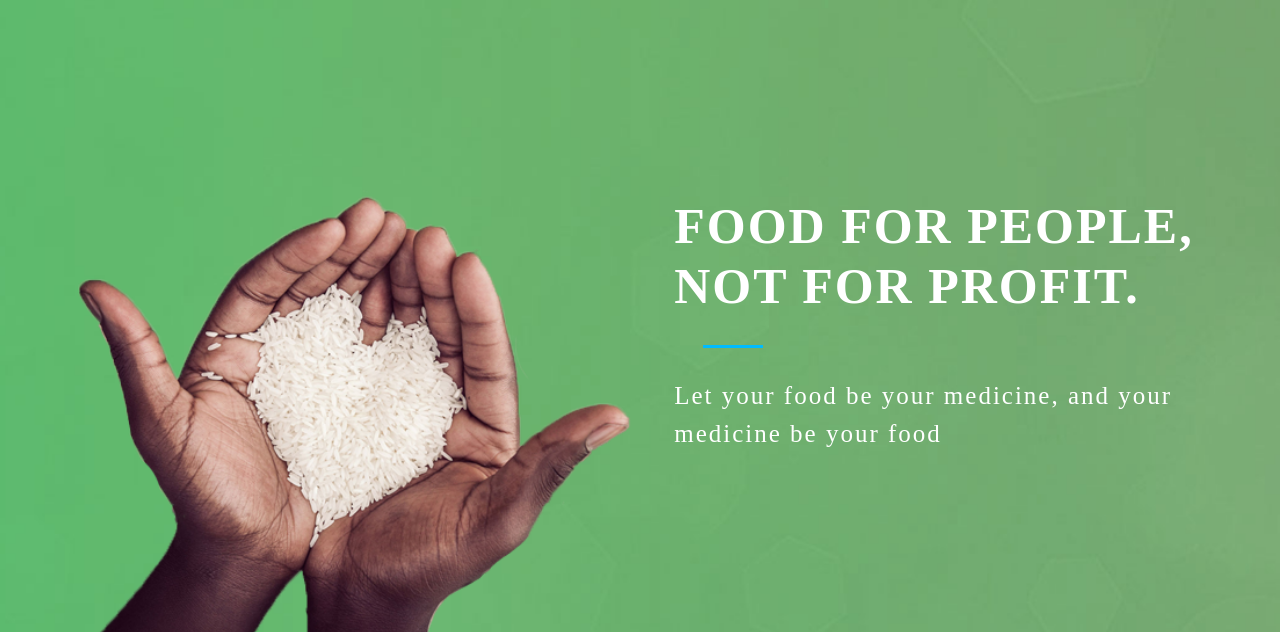
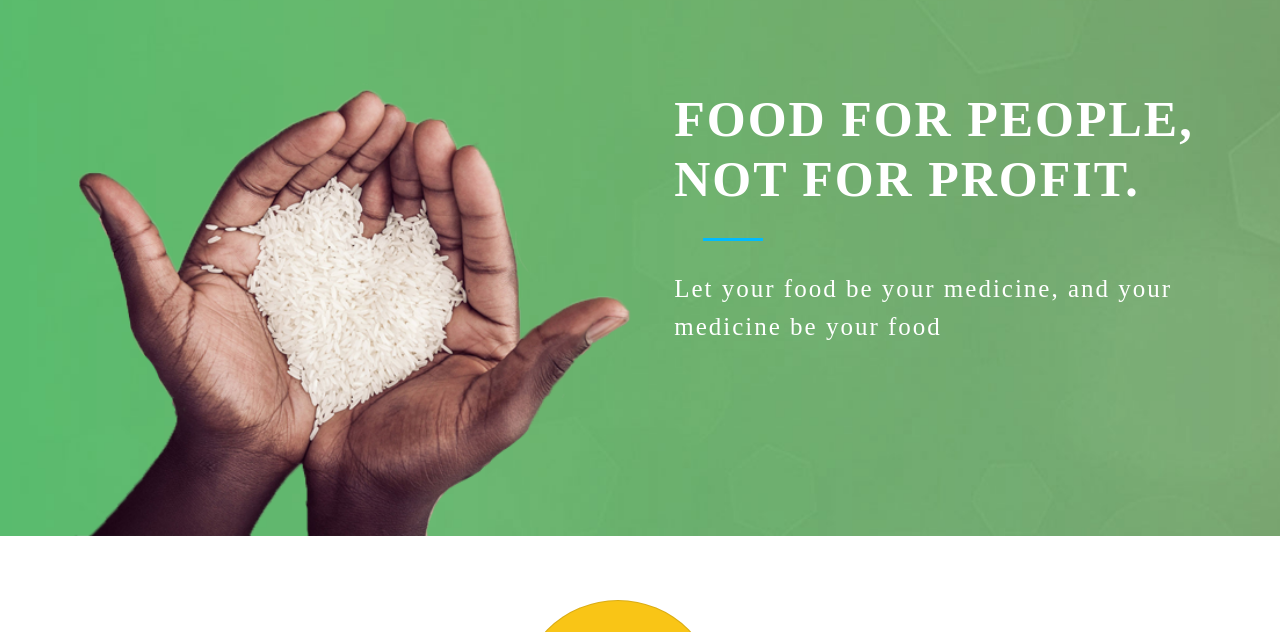
Before and after one commit to akshith143/food-future, a plain HTML site: page index.html in a window 1280 px wide. Shown: the part 101-733 px from the top of the page. Drawn offline with nearby package versions, Linux system fonts and the light colour scheme; a web font is replaced by a local one.

Commit message:
banner style changes

```diff
--- a/css/style.css
+++ b/css/style.css
@@ -34,7 +34,7 @@ body{
     padding-right: 2%;
 }
 .overlay-data{
-    padding-top: 24%;
+    padding-top: 15%;
 }
 .overlay-text{
     text-align: left;
```
